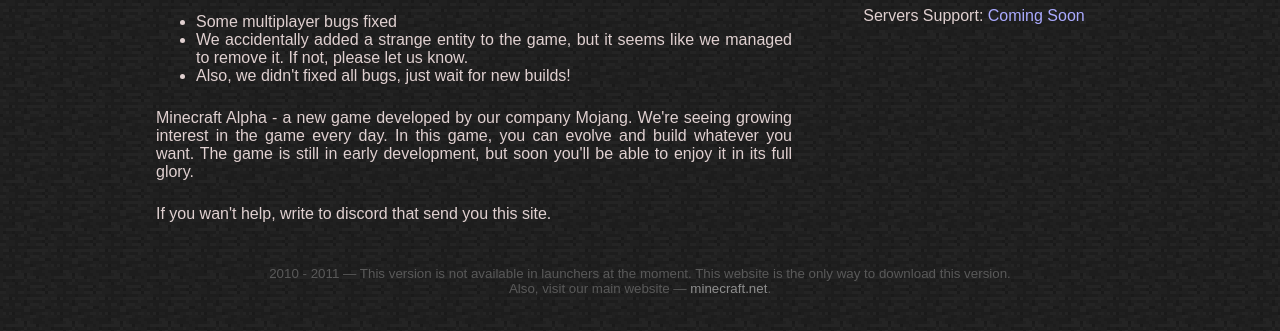
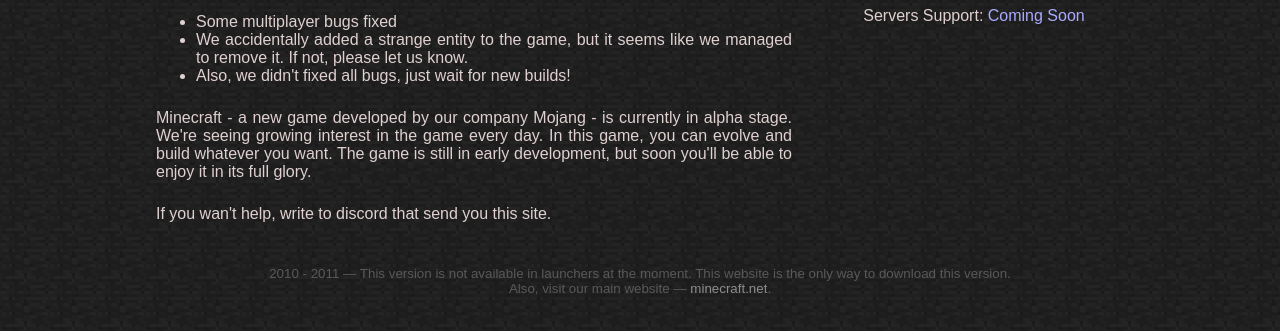
Before and after one commit to JonMinecraft2011/Alpha1.1.2_02, a plain HTML site: page index.html in a window 1280 px wide. Shown: the part 447-778 px from the top of the page. Drawn offline with Linux system fonts and the light colour scheme.

Commit message:
Update index.html

```diff
--- a/index.html
+++ b/index.html
@@ -49,8 +49,8 @@
                 <li>Also, we didn't fixed all bugs, just wait for new builds!</li>
             </ul>
             <p>
-                Minecraft Alpha - a new game developed by our company Mojang. We're seeing
-		growing interest in the game every day. In this game, you can evolve and build
+                Minecraft - a new game developed by our company Mojang - is currently in alpha stage.
+		We're seeing growing interest in the game every day. In this game, you can evolve and build
 		whatever you want. The game is still in early development, but soon you'll be
 		able to enjoy it in its full glory.
             </p>
```
